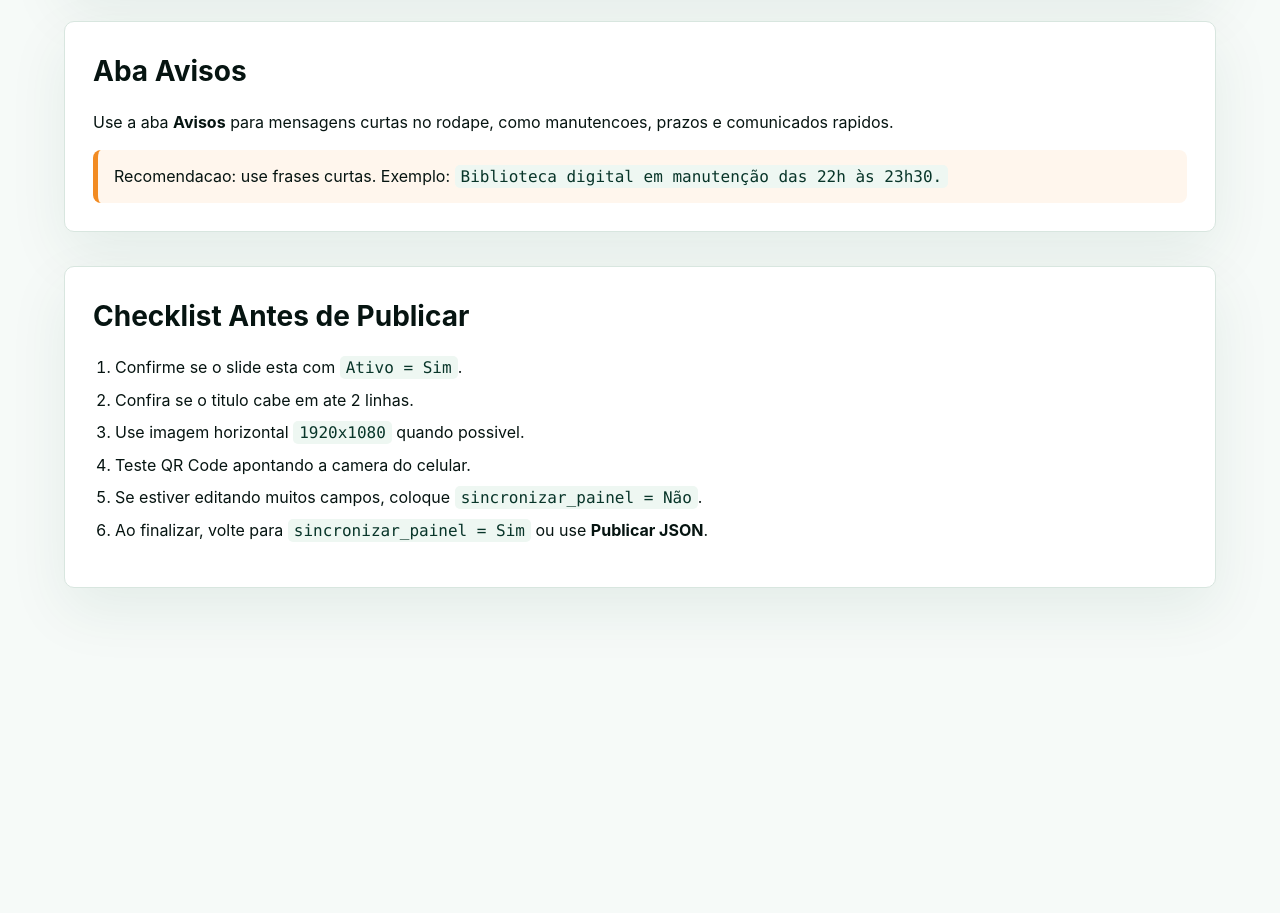
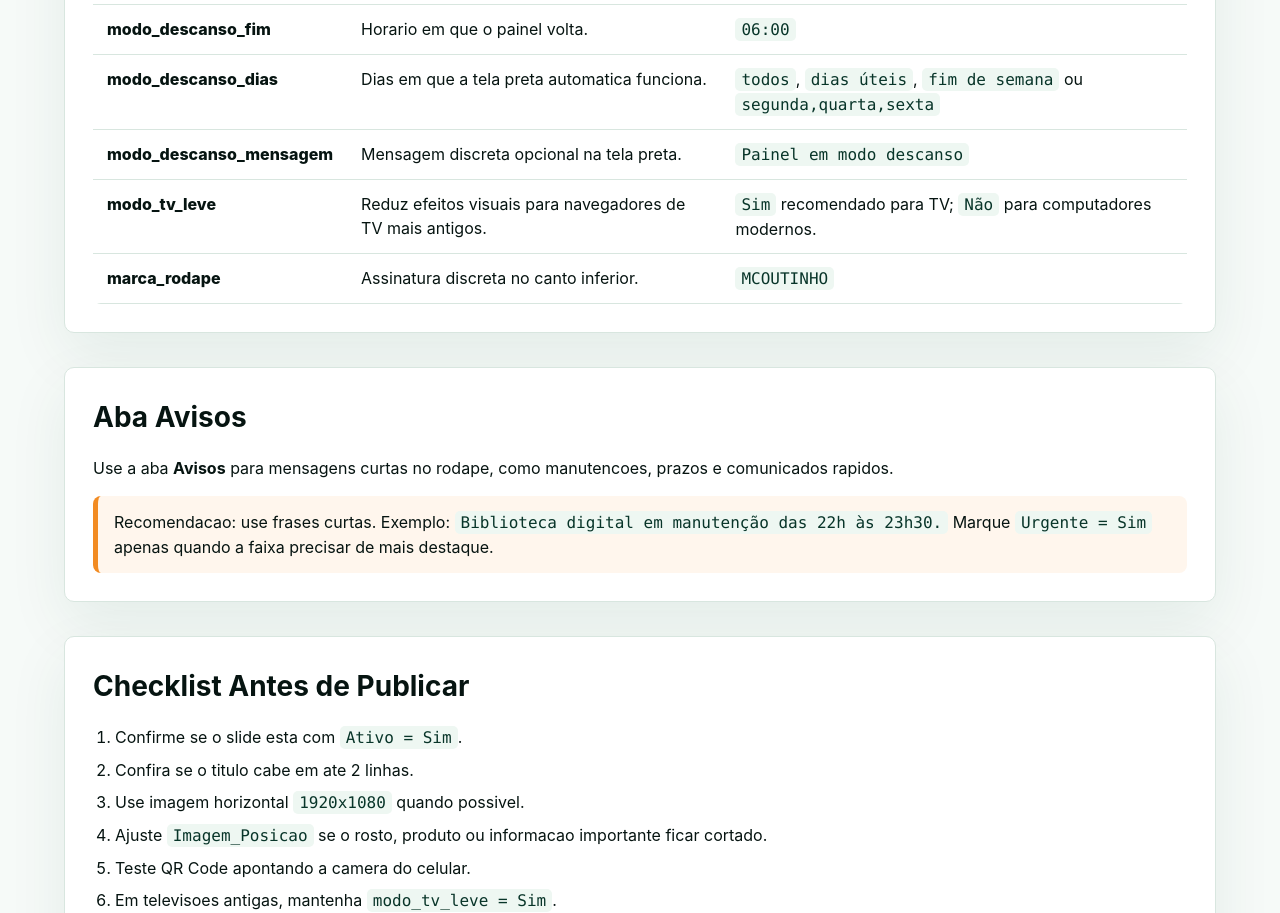
Before and after one commit to maycolcoutinho-boop/manualpainelTV, a plain HTML site: page instrucoes-painel.html in a window 1280 px wide. Shown: the part 3180-4093 px from the top of the page. Before the commit the page ends 3838 px from the top, so only its background shows below. Drawn offline with Linux system fonts and the light colour scheme.

Commit message:
Add files via upload

```diff
--- a/instrucoes-painel.html
+++ b/instrucoes-painel.html
@@ -354,6 +354,11 @@
               <td>Use link publico. Ideal: <code>1920x1080</code>, formato <code>jpg</code> ou <code>webp</code>.</td>
             </tr>
             <tr>
+              <td>Imagem_Posicao</td>
+              <td>Ajusta o enquadramento da imagem lateral.</td>
+              <td>Use <code>centro</code>, <code>esquerda</code>, <code>direita</code>, <code>topo</code>, <code>baixo</code> ou <code>40% center</code>.</td>
+            </tr>
+            <tr>
               <td>Vídeo</td>
               <td>Usado como midia de fundo quando preenchido.</td>
               <td>Use link direto para <code>.mp4</code>. Evite arquivos pesados.</td>
@@ -475,6 +480,26 @@
               <td>Horario em que o painel volta.</td>
               <td><code>06:00</code></td>
             </tr>
+            <tr>
+              <td>modo_descanso_dias</td>
+              <td>Dias em que a tela preta automatica funciona.</td>
+              <td><code>todos</code>, <code>dias úteis</code>, <code>fim de semana</code> ou <code>segunda,quarta,sexta</code></td>
+            </tr>
+            <tr>
+              <td>modo_descanso_mensagem</td>
+              <td>Mensagem discreta opcional na tela preta.</td>
+              <td><code>Painel em modo descanso</code></td>
+            </tr>
+            <tr>
+              <td>modo_tv_leve</td>
+              <td>Reduz efeitos visuais para navegadores de TV mais antigos.</td>
+              <td><code>Sim</code> recomendado para TV; <code>Não</code> para computadores modernos.</td>
+            </tr>
+            <tr>
+              <td>marca_rodape</td>
+              <td>Assinatura discreta no canto inferior.</td>
+              <td><code>MCOUTINHO</code></td>
+            </tr>
           </tbody>
         </table>
       </section>
@@ -488,6 +513,7 @@
         <div class="note">
           Recomendacao: use frases curtas. Exemplo:
           <code>Biblioteca digital em manutenção das 22h às 23h30.</code>
+          Marque <code>Urgente = Sim</code> apenas quando a faixa precisar de mais destaque.
         </div>
       </section>
 
@@ -497,10 +523,17 @@
           <li>Confirme se o slide esta com <code>Ativo = Sim</code>.</li>
           <li>Confira se o titulo cabe em ate 2 linhas.</li>
           <li>Use imagem horizontal <code>1920x1080</code> quando possivel.</li>
+          <li>Ajuste <code>Imagem_Posicao</code> se o rosto, produto ou informacao importante ficar cortado.</li>
           <li>Teste QR Code apontando a camera do celular.</li>
+          <li>Em televisoes antigas, mantenha <code>modo_tv_leve = Sim</code>.</li>
           <li>Se estiver editando muitos campos, coloque <code>sincronizar_painel = Não</code>.</li>
           <li>Ao finalizar, volte para <code>sincronizar_painel = Sim</code> ou use <strong>Publicar JSON</strong>.</li>
         </ol>
+        <div class="note">
+          Se a TV insistir em mostrar informacoes antigas, abra uma vez com
+          <code>?limpar_cache=1</code> no final da URL. Exemplo:
+          <code>index.html?limpar_cache=1</code>.
+        </div>
       </section>
     </main>
   </body>
```
